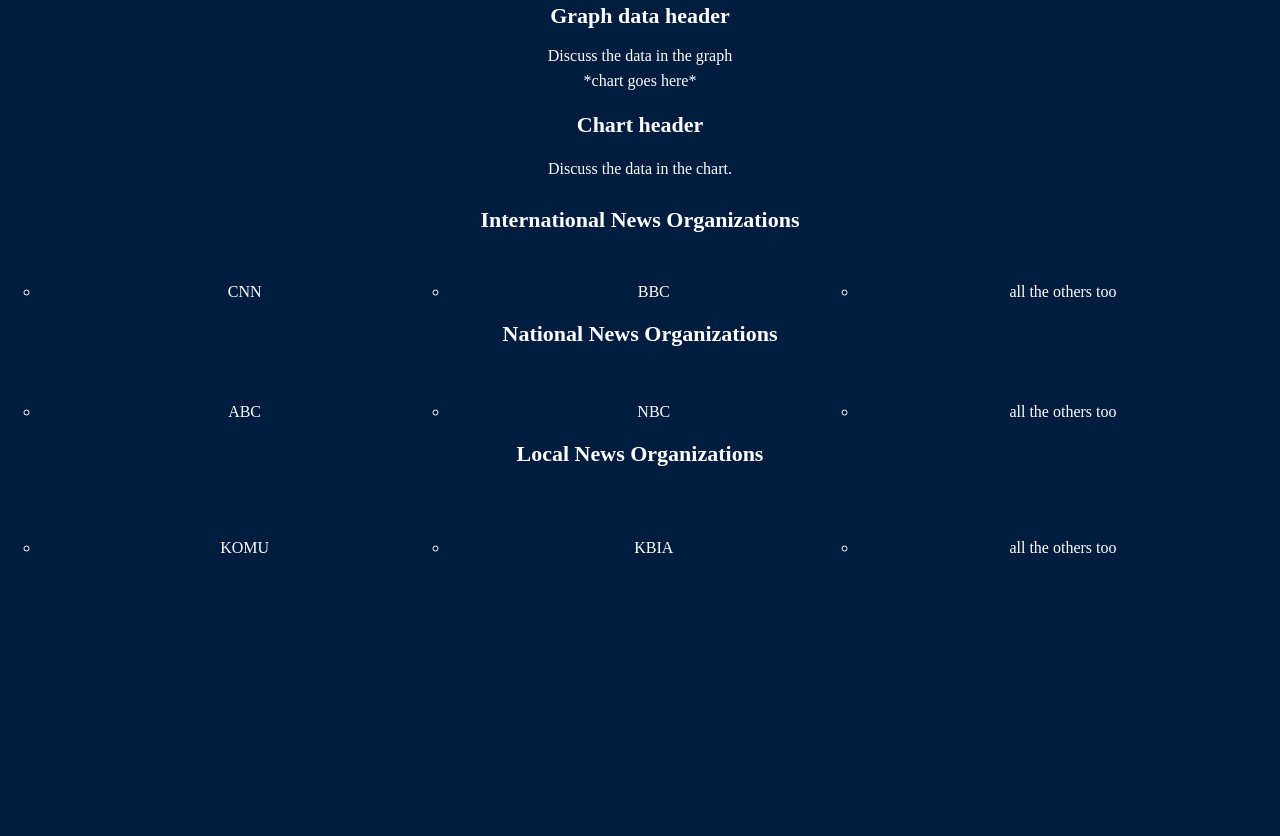
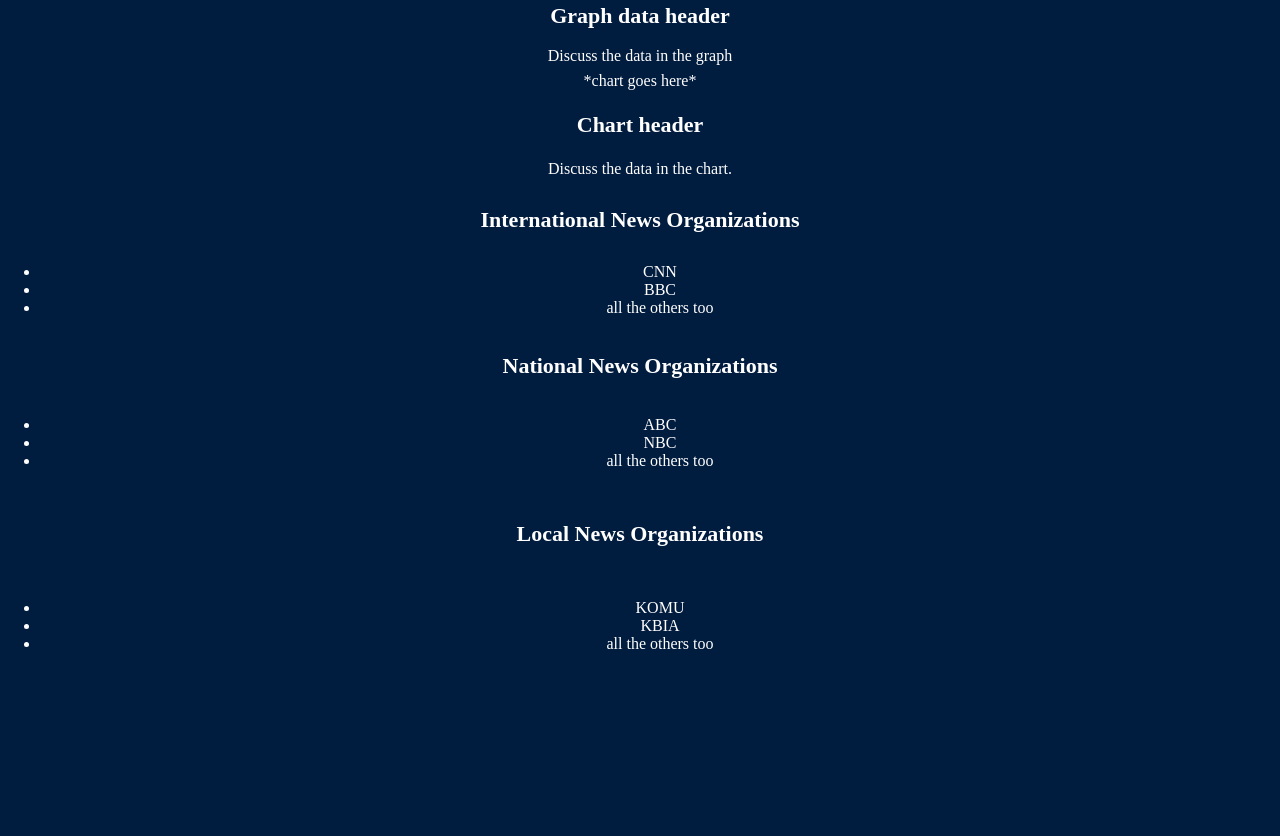
Before and after one commit to J4502-SS21/doheny-final-project, a plain HTML site: page news_consumption.html in a window 1280 px wide. Shown: the part 158-994 px from the top of the page. Before the commit the page ends 877 px from the top, so only its background shows below. Drawn offline with Linux system fonts and the light colour scheme.

Commit message:
changed nav bar list class

```diff
--- a/news_consumption.html
+++ b/news_consumption.html
@@ -8,7 +8,7 @@
 <body>
 
   <nav>
-    <ul>
+    <ul class="nav_bar">
       <li><a href="index.html">Home</a></li>
       <li><a href="international_national_local.html">International, National and Local</a></li>
       <li><a href="news_consumption.html">News Consumption</a></li>
@@ -32,21 +32,21 @@
 
 <section>
   <h4>International News Organizations</h4>
-  <ul class="news_orgs">
+  <ul>
     <li>CNN</li>
     <li>BBC</li>
     <li>all the others too</li>
   </ul>
 
   <h5>National News Organizations</h5>
-  <ul class="news_orgs">
+  <ul>
     <li>ABC</li>
     <li>NBC</li>
     <li>all the others too</li>
   </ul>
 
   <h6>Local News Organizations</h6>
-  <ul class="news_orgs">
+  <ul>
     <li>KOMU</li>
     <li>KBIA</li>
     <li>all the others too</li>
--- a/style.css
+++ b/style.css
@@ -35,17 +35,12 @@ p {
   margin: 7px auto;
 }
 
-ul {
+.nav_bar ul {
   list-style-type: none;
 }
 
-li {
+.nav_bar li {
   width: 25%;
   float: left;
   margin: 20px auto;
 }
-
-.news_orgs li {
-  list-style-type: circle;
-  width: 33%;
-}
```
Also changed, not shown: index.html (+1 -1 lines), international_national_local.html (+1 -1 lines), international_news_impact.html (+1 -1 lines).
